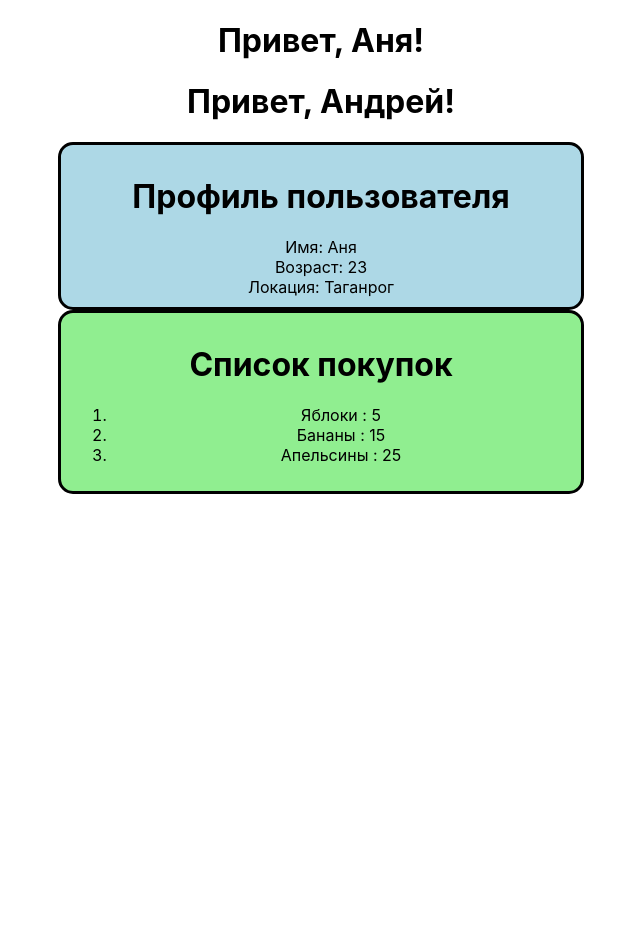
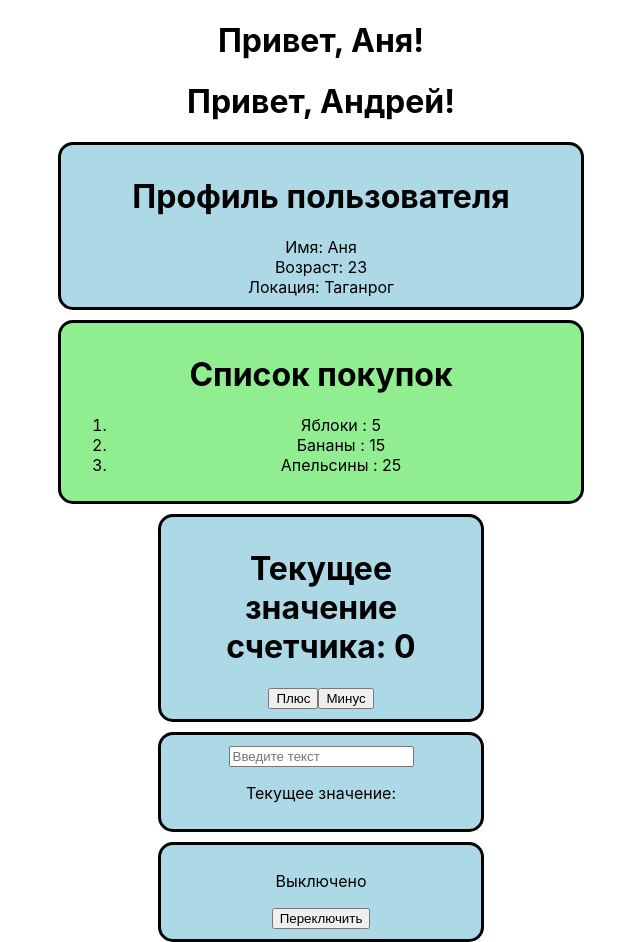
Before and after one commit to ivil2021/my-first-react-typescript-app, a React (Create React App) app: page / in a window 1280 px wide. Shown: the whole page, without its empty margins (319-959 px from the left). Before the commit the page ends 800 px from the top, so only its background shows below. Built offline with nearby package versions, Linux system fonts and the light colour scheme.

Commit message:
add Counter, InputField, Toggle components

```diff
--- a/src/App.css
+++ b/src/App.css
@@ -44,6 +44,7 @@
   padding: 10px;
   margin: 0 auto;
   border: 3px solid black;
+  margin-top: 10px;
 }
 
 .shopping-list {
@@ -53,4 +54,15 @@
   padding: 10px;
   margin: 0 auto;
   border: 3px solid black;
+  margin-top: 10px;
 }
+
+.counter, .input-field, .toggle {
+  background-color: lightblue;
+  width: 300px;
+  border-radius: 15px;
+  padding: 10px;
+  margin: 0 auto;
+  border: 3px solid black;
+  margin-top: 10px;
+}
--- a/src/App.tsx
+++ b/src/App.tsx
@@ -2,6 +2,9 @@ import './App.css';
 import { Greeting } from './components/Greeting';
 import { Profile } from './components/Profile';
 import { ShoppingList } from './components/ShoppingList';
+import { Counter } from './components/Counter';
+import { InputField } from './components/InputField';
+import { Toggle } from './components/Toggle';
 
 export function App() {
   const items = [
@@ -16,6 +19,9 @@ export function App() {
       <Greeting name="Андрей" />
       <Profile name="Аня" age={23} location="Таганрог" />
       <ShoppingList items={items} />
+      <Counter />
+      <InputField />
+      <Toggle />
     </div>
   );
 }
--- /dev/null
+++ b/src/components/Counter.tsx
@@ -0,0 +1,27 @@
+/*
+Создайте компонент Counter, который использует useState для управления состоянием счетчика.
+Добавьте две кнопки: одну для увеличения счетчика на 1 и другую для уменьшения счетчика на 1.
+Выводите текущее значение счетчика на экран.
+*/
+
+import React, { useState } from 'react';
+
+export const Counter: React.FC = () => {
+  const [count, setCount] = useState(0);
+
+  const countPlus = () => {
+    setCount(count + 1);
+  };
+
+  const countMinus = () => {
+    setCount(count - 1);
+  };
+
+  return (
+    <div className="counter">
+      <h1>Текущее значение счетчика: {count}</h1>
+      <button onClick={countPlus}>Плюс</button>
+      <button onClick={countMinus}>Минус</button>
+    </div>
+  );
+};
--- /dev/null
+++ b/src/components/InputField.tsx
@@ -0,0 +1,26 @@
+/*
+Напишите компонент InputField, который использует useState для хранения значения текстового поля.
+При каждом изменении поля отображайте текущее значение ниже текстового поля.
+*/
+
+import React, { useState } from 'react';
+
+export const InputField: React.FC = () => {
+  const [inputValue, setInputValue] = useState<string>('');
+
+  const handleChange = (event: React.ChangeEvent<HTMLInputElement>) => {
+    setInputValue(event.target.value);
+  };
+
+  return (
+    <div className="input-field">
+      <input
+        type="text"
+        value={inputValue}
+        onChange={handleChange}
+        placeholder="Введите текст"
+      />
+      <p>Текущее значение: {inputValue}</p>
+    </div>
+  );
+};
--- /dev/null
+++ b/src/components/Toggle.tsx
@@ -0,0 +1,23 @@
+/*
+Создайте компонент Toggle, который использует useState для переключения состояния (включено/выключено).
+Отображайте текст "Включено" или "Выключено" в зависимости от текущего состояния и добавьте кнопку для переключения.
+*/
+
+import React, { useState } from 'react';
+
+export const Toggle: React.FC = () => {
+  const [isOn, setIsOn] = useState<boolean>(false);
+
+  const toggleSwitch = () => {
+    setIsOn(prevState => !prevState);
+  };
+
+  return (
+    <div className="toggle">
+      <p>{isOn ? 'Включено' : 'Выключено'}</p>
+      <button onClick={toggleSwitch}>
+        Переключить
+      </button>
+    </div>
+  );
+};
```
